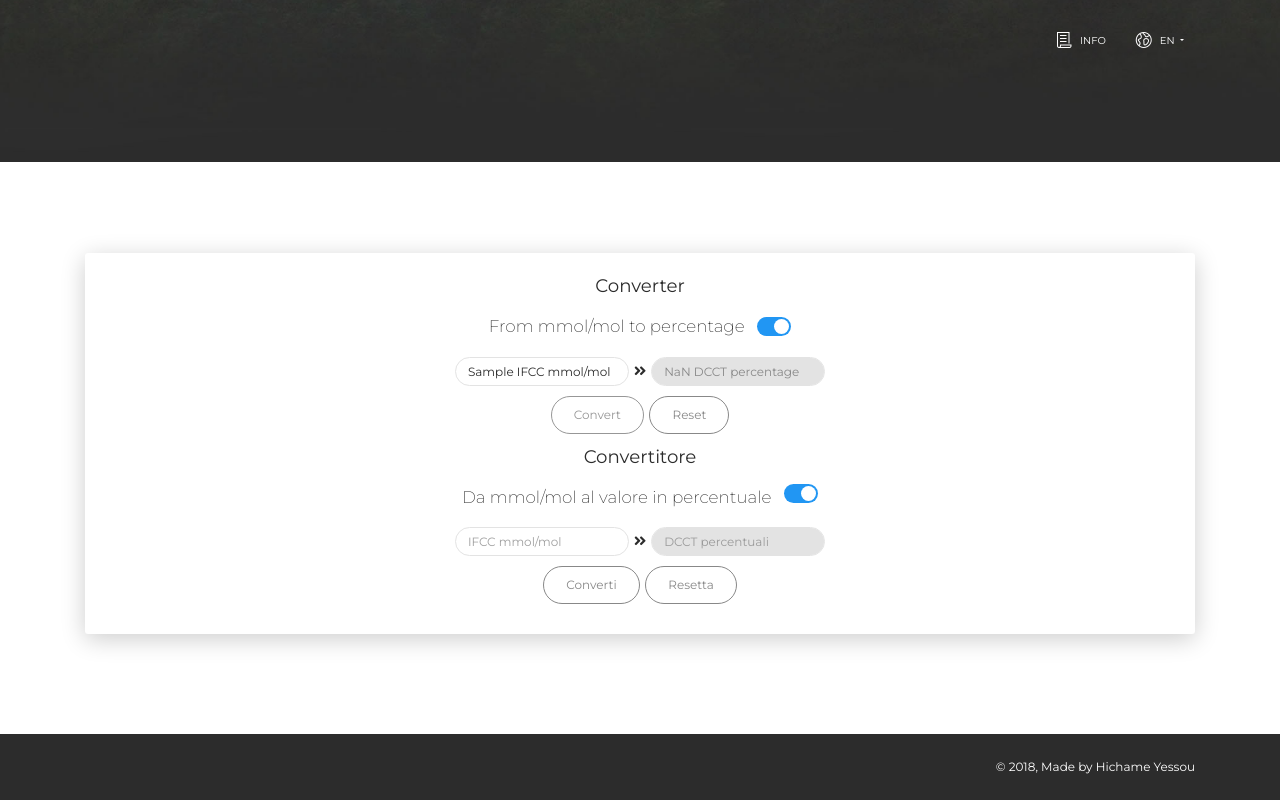
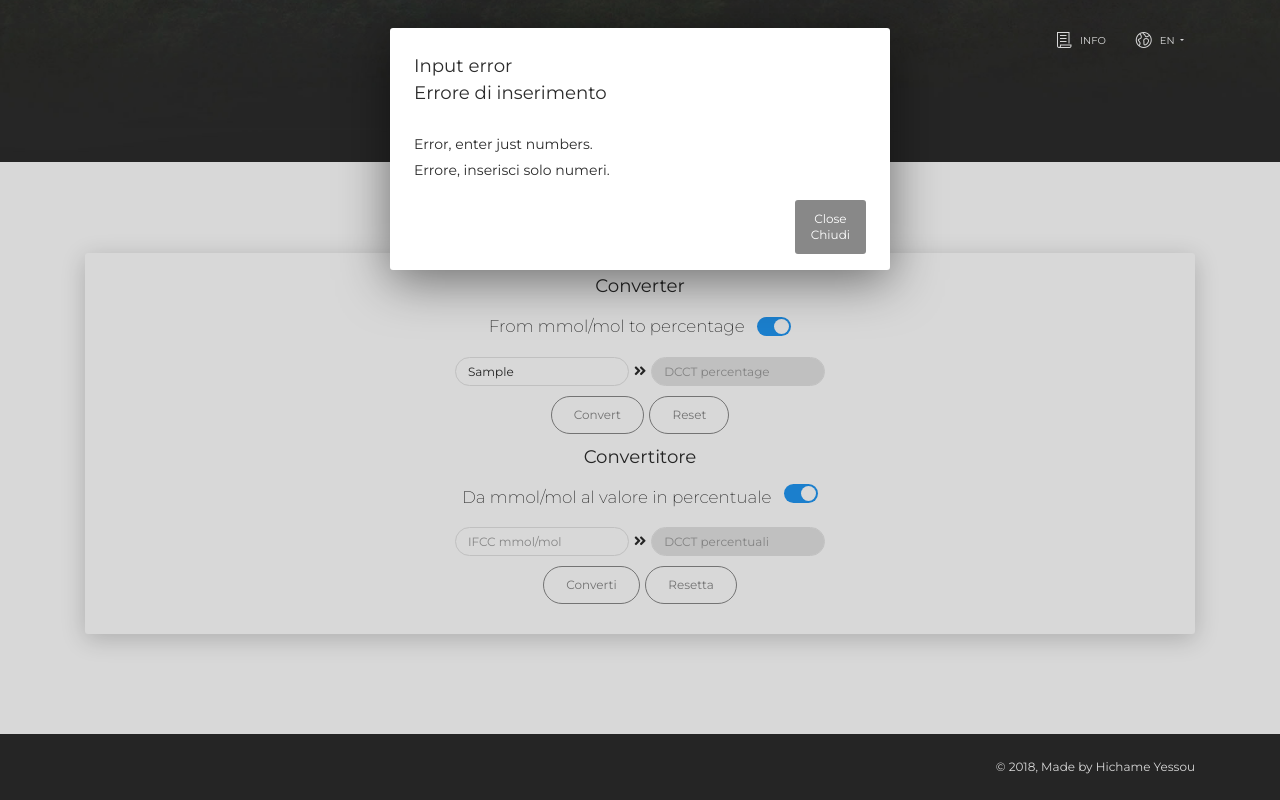
Before and after one commit to hichameyessou/hemo-converter, a website: page index.html in a window 1280 px wide. Both pictures are taken after typing "Sample" into the empty fields and a click on the button "Convert". Shown: the part 837-1637 px from the top of the page. Drawn offline with nearby package versions, Linux system fonts and the light colour scheme; some packages are replaced by stand-ins of ours; files that its build step writes are made by us from their sources.

Commit message:
Analytics and input control

```diff
--- a/index.html
+++ b/index.html
@@ -2,6 +2,16 @@
   <html id="outer-tag" class="scrollContainer" lang="en">
 
   <head>
+    <!-- Global site tag (gtag.js) - Google Analytics -->
+    <script async src="https://www.googletagmanager.com/gtag/js?id=UA-112221222-3"></script>
+    <script>
+      window.dataLayer = window.dataLayer || [];
+      function gtag(){dataLayer.push(arguments);}
+      gtag('js', new Date());
+
+      gtag('config', 'UA-112221222-3');
+    </script>
+
     <meta charset="utf-8" />
     <link rel="apple-touch-icon" sizes="76x76" href="./assets/img/apple-icon.png">
     <link rel="icon" type="image/png" href="./assets/img/favicon.png">
@@ -132,7 +142,30 @@
                 <button class="btn btn-simple btn-round" type="button" onclick="reset()">Resetta</button>
               </div>
 
+
+              <div class="modal fade" id="errorModal" tabindex="-1" role="dialog" aria-labelledby="exampleModalLabel" aria-hidden="true">
+                <div class="modal-dialog" role="document">
+                  <div class="modal-content">
+                    <div class="modal-header">
+                      <h5 class="modal-title" id="exampleModalLabel">
+                        <div class="en">Input error</div>
+                        <div class="it">Errore di inserimento</div>
+                      </h5>
                     </div>
+                    <div class="modal-body">
+                      <div class="en">Error, enter just numbers.</div>
+                      <div class="it">Errore, inserisci solo numeri.</div>
+                    </div>
+                    <div class="modal-footer" style="align-self: flex-end;">
+                      <button type="button" class="btn btn-secondary" data-dismiss="modal">
+                      <div class="en">Close</div>
+                      <div class="it">Chiudi</div>
+                      </button>
+                    </div>
+                  </div>
+                </div>
+              </div>
+
           </div>
         </div>
       </div>
@@ -208,14 +241,17 @@
 
     function convert() {
       var but = document.getElementById("conversionType");
+
+      if(! /^\d+$/.test(document.getElementById('input').value))
+        $('#errorModal').modal()
+      else{
         if(but.checked == true){
-        console.info("conversionType T");
           document.getElementById('output').value = +((0.09148 * document.getElementById('input').value) + 2.152).toFixed(2) +" "+document.getElementById('output').placeholder;
           document.getElementById('input').value = document.getElementById('input').value +" "+ document.getElementById('input').placeholder;
         }else{
-        console.info("conversionType F");
           document.getElementById('output').value = +((10.93 * document.getElementById('input').value) - 23.50).toFixed(2) +" "+ document.getElementById('output').placeholder;
           document.getElementById('input').value = document.getElementById('input').value +" "+ document.getElementById('input').placeholder;
+        }
       }
     }
 
```
Also changed, not shown: info.html (+10 -0 lines). Lines whose indentation alone changed are shown as unchanged.
